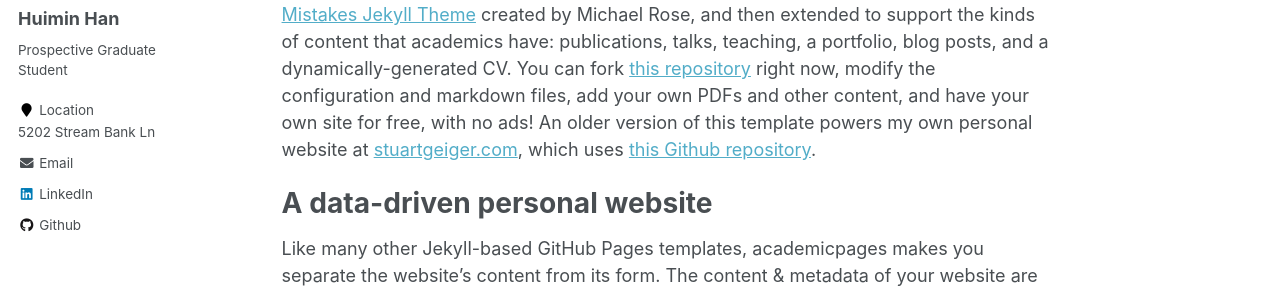
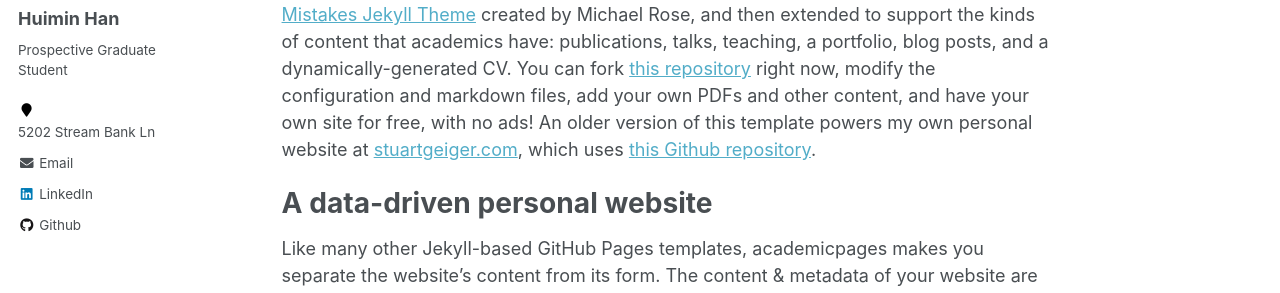
Before and after one commit to HannahHan3/HannahHan3.github.io, a Jekyll site: the page built from _pages/about.md, in a window 1280 px wide. Shown: the part 295-588 px from the top of the page. Built offline with Jekyll 4.4.1, drawn with Linux system fonts in a browser that asks for light colours.

Commit message:
Update _config.yml

```diff
--- a/_config.yml
+++ b/_config.yml
@@ -83,7 +83,7 @@
   name             : "Huimin Han"
   avatar           : "profile.png"
   bio              : "Prospective Graduate Student"
-  location         : Location<br /><a href="https://www.google.com/maps/place/5202+Stream+Bank+Ln,+Greenbelt,+MD+20770/@39.0006257,-76.9194095,17z/data=!3m1!4b1!4m5!3m4!1s0x89b7c3f8b4cf5f0d:0xfc2d8791b9240dc1!8m2!3d39.000628!4d-76.9170118">5202 Stream Bank Ln</a>
+  location         : <a href="https://www.google.com/maps/place/5202+Stream+Bank+Ln,+Greenbelt,+MD+20770/@39.0006257,-76.9194095,17z/data=!3m1!4b1!4m5!3m4!1s0x89b7c3f8b4cf5f0d:0xfc2d8791b9240dc1!8m2!3d39.000628!4d-76.9170118">5202 Stream Bank Ln</a>
   employer         :
   #pubmed           : "https://www.ncbi.nlm.nih.gov/pubmed/?term=john+snow"
   #googlescholar    : "http://yourfullgooglescholarurl.com"
```
